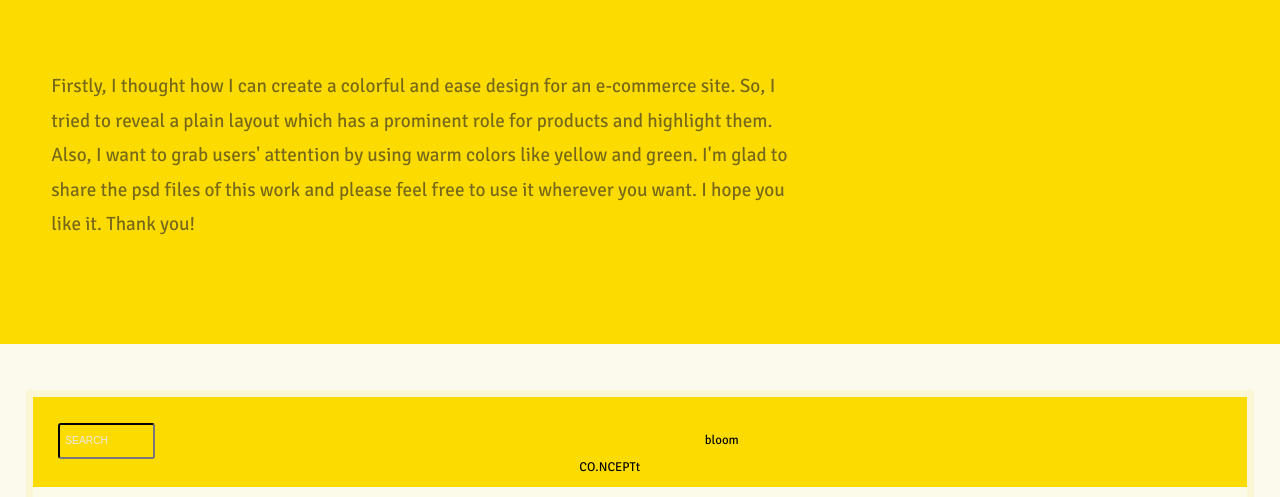
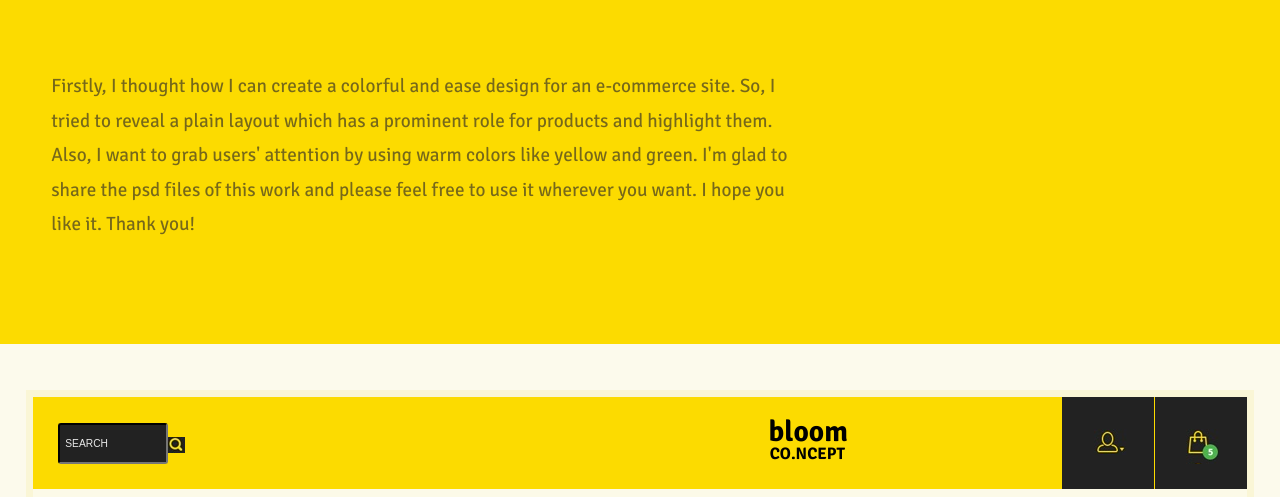
Before and after one commit to vmiracle13/bloom_project, a plain HTML site: page index.html in a window 1280 px wide. Shown: the part 303-800 px from the top of the page. Drawn offline with Linux system fonts and the light colour scheme; a script that the page names is missing.

Commit message:
main-panel 4

```diff
--- a/index.html
+++ b/index.html
@@ -27,13 +27,14 @@
 
         <div class="main">
             <div class="panel">
-
                 <input name="search" type="search" class="search" placeholder="SEARCH">
-                <span>bloom</span>
-                <span>CO.NCEPTt</span>
-                <a href="#"></a>
-                <a href="#"></a>
-
+                <span class="search-symbol"></span>
+                <span class="center up">bloom</span>
+                <span class="center down">CO.NCEPT</span>
+                <a href="#" class="login"></a>
+                <span class="login"></span>
+                <a href="#" class="basket"></a>
+                <span class="basket"></span>
             </div>
 
             <div class="content">
--- a/styles.css
+++ b/styles.css
@@ -56,15 +56,13 @@ h2 {
 }
 
 .main {
-
 }
 
 .panel {
     background-color: #fcdb00;
-    height: 7em;
-
-
-
+    height: 7.2em;
+    position: relative;
+    overflow: hidden;
 }
 
 .panel input {
@@ -73,17 +71,14 @@ h2 {
     font-size: 0.8em;
     padding: 0.5em;
     border-radius: 3px;
-    width: 8%;
-    height: 3.5em;
+    width: 9%;
+    height: 4em;
     margin-top: 2.5em;
     margin-left: 2.5em;
-    background: url(/images/search%20loupe.jpg) 100px 100px no-repeat;
 }
 
 .panel input::-webkit-input-placeholder {
     color: #e8e8e8;
-
-
 }
 .panel input:-moz-placeholder{
     color: #e8e8e8;
@@ -95,15 +90,69 @@ h2 {
     color: #e8e8e8;
 }
 
-
-.panel span {
-    margin-left: 45%;
+.panel .search-symbol {
+    background: url(images/search.jpg) 0 0 no-repeat;
+    position: absolute;
+    top: 40px;
+    left: 135px;
+    height: 17px;
+    width: 17px;
 }
 
+.panel .center {
+    display: block;
+    line-height: 1;
+}
 
+.panel .up {
+    font-family: 'SignikaNegative Bold', sans-serif;
+    font-size: 2.3em;
+    margin-top: -1.6em;
+    margin-left: 25em;
+    width: 10%;
+}
 
+.panel .down {
+    font-family: 'SignikaNegative Bold', sans-serif;
+    margin-left: 44.3em;
+    font-size: 1.3em;
+    width: 10%;
+}
 
+.panel a {
+    background-color: #222222;
+    height: 7.2em;
+    width: 7.2em;
+    position: absolute;
+}
 
+.login {
+    top: 0;
+    right: 7.3em;
+}
+
+span.login {
+    background: url(images/login.jpg) 0 0 repeat;
+    position: absolute;
+    top: 2.5em;
+    right: 9.4em;
+    height: 26px;
+    width: 33px;
+}
+
+.basket {
+    top: 0;
+    right: 0;
+}
+
+span.basket {
+    background: url(images/basket.jpg) 0 0 repeat;
+    position: absolute;
+    top: 2.45em;
+    right: 2.2em;
+    height: 35px;
+    width: 33px;
+}
 
 
 
```
Also changed, not shown: images/basket.jpg (added), images/login.jpg (added), images/search loupe.jpg (deleted), images/search.jpg (added).
